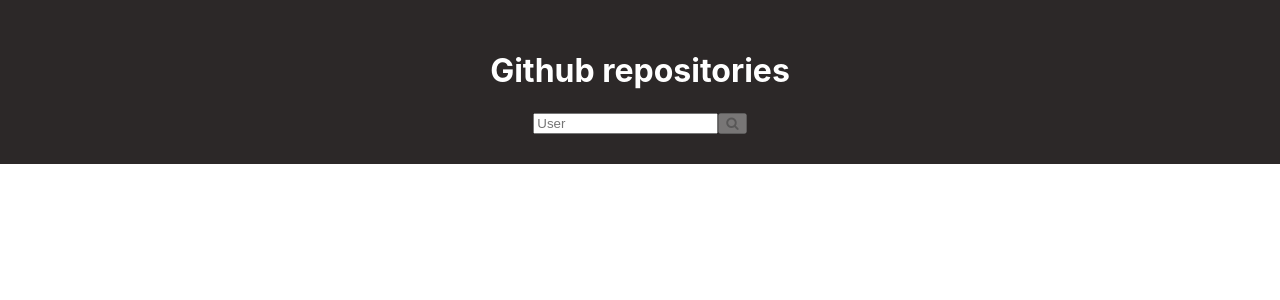
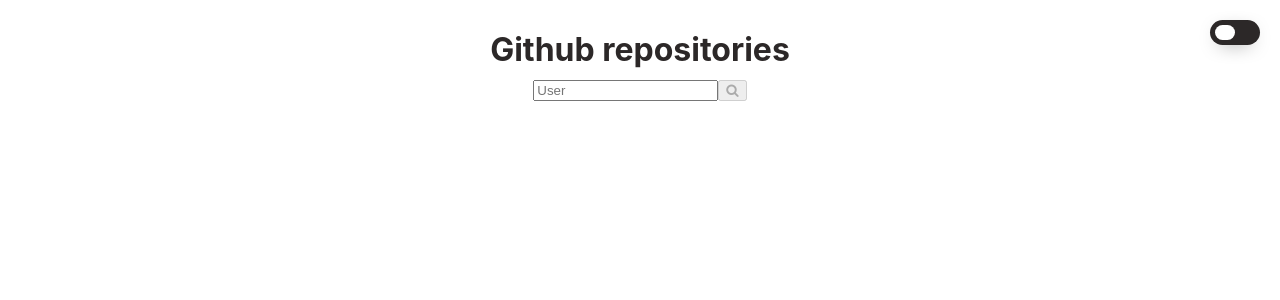
Before and after one commit to mark7dev/github_repositories, a React (Create React App) app: page / in a window 1280 px wide. Shown: the top 300 px of the page. Built offline with nearby package versions, Linux system fonts and the light colour scheme.

Commit message:
add dark mode

```diff
--- a/package.json
+++ b/package.json
@@ -7,6 +7,7 @@
     "@testing-library/react": "^9.5.0",
     "@testing-library/user-event": "^7.2.1",
     "axios": "^0.20.0",
+    "node-sass": "^4.14.1",
     "react": "^16.13.1",
     "react-dom": "^16.13.1",
     "react-scripts": "3.4.3"
--- a/src/App.css
+++ /dev/null
@@ -1,30 +0,0 @@
-.App {
-  text-align: center;
-}
-
-.container {
-  padding: 0px;
-}
-
-.title {
-  background-color: rgb(44, 40, 40);
-  color: white;
-  margin-top: 0;
-  padding: 30px;
-}
-
-a {
-  text-decoration:none;
-  color: rgb(55, 43, 226);
-}
-
-.data__container {
-  display: flex;
-  flex-direction: column;
-  align-items: center;
-  justify-content: center;
-}
-
-.error {
-  color: red;
-}
--- a/src/App.js
+++ b/src/App.js
@@ -1,9 +1,9 @@
-import React, {useState} from 'react';
+import React, { useState, useEffect } from 'react';
 import axios from 'axios';
 import SearchBar from './components/SearchBar';
 import Repos from './components/Repos';
 import Spinner from './components/Spinner';
-import './App.css';
+import './App.scss';
 
 function App() {
 
@@ -13,6 +13,7 @@
   const [loading, setLoading] = useState(false);
   const [error, setError] = useState(Boolean);
   const [errorMessage, setErrorMessage] = useState('');
+  const [darkMode, setDarkMode] = useState(false);
 
   const getRepos = user => {
     setLoading(true);
@@ -48,15 +49,35 @@
     setUserData(null);
   }
 
+  useEffect(() => {
+    const body = document.body
+    const toggle = document.querySelector('.toggle-inner')
+
+    if( darkMode === true ) {
+      body.classList.add('dark-mode')
+      toggle.classList.add('toggle-active')
+    } else {
+      body.classList.remove('dark-mode')
+      toggle.classList.remove('toggle-active')
+    }
+  }, [darkMode])
+
   return (
     <div className="App">
-      <div className="container">
-          <div className="title">
+      <div className="toogle__container">
+        <div
+          id="toggle"
+          onClick={() => darkMode === false ? setDarkMode(true) : setDarkMode(false)}
+        >
+          <div className="toggle-inner"/>
+        </div>
+      </div>
+      <header className="title__container">
         <h1>Github repositories</h1>
         <SearchBar
           getRepos={getRepos}
         />
-          </div>
+      </header>
       <div className="data__container">
         {loading ? <Spinner /> : null}
         { error ?
@@ -79,7 +100,6 @@
         />
       </div>
     </div>
-    </div>
   );
 }
 
--- /dev/null
+++ b/src/App.scss
@@ -0,0 +1,85 @@
+.App {
+  text-align: center;
+  transition: background-color 0.2s ease-in;
+  background-color: white;
+  padding: 0px;
+}
+
+.toogle__container {
+  position: absolute;
+  top: 20px;
+  right: 20px;
+}
+
+.title__container {
+  margin-top: 0;
+  padding: 30px;
+
+  h1{
+    margin-bottom: 10px;
+  }
+}
+
+a {
+  text-decoration:none;
+  color: rgb(55, 43, 226);
+}
+
+.data__container {
+  display: flex;
+  flex-direction: column;
+  align-items: center;
+  justify-content: center;
+}
+
+.error {
+  color: red;
+}
+
+#toggle {
+  width: 50px;
+  display: flex;
+  padding: 5px;
+  background-color: rgb(44, 40, 40);
+  display: block;
+  border-radius: 1000px;
+  cursor: pointer;
+  box-shadow: 0px 5px 20px -10px #000000;
+  transition: background-color 0.2s ease-in;
+
+  .toggle-inner {
+    width: 20px;
+    height: 15px;
+    background-color: white;
+    border-radius: 1000px;
+    transition: margin-left 0.2s ease-in, background-color 0.2s ease-in;
+
+    &.toggle-active {
+      margin-left: 20px;
+    }
+  }
+}
+
+.dark-mode {
+  color: white;
+
+  .App {
+    background-color: rgb(44, 40, 40);
+  }
+
+  #toggle {
+    background-color: white;
+
+    .toggle-inner {
+      background-color: rgb(44, 40, 40);
+    }
+  }
+
+  a {
+    color: rgb(206, 197, 247);
+  }
+
+  .sk-circle .sk-child:before {
+    background-color: white;
+  }
+}
--- a/src/components/styles/Repos.css
+++ b/src/components/styles/Repos.css
@@ -5,8 +5,8 @@
 
 .repo__card {
     border: 1px solid rgb(169, 169, 245);
-    border-radius: 20px;
-    padding: 10px;
+    border-radius: 10px;
+    padding: 30px;
     margin: 20px 10px;
     display: flex;
     justify-content: space-between;
--- a/src/index.css
+++ b/src/index.css
@@ -1,3 +1,10 @@
+*,
+*:before,
+*:after {
+  box-sizing: border-box;
+  margin: 0;
+}
+
 body {
   margin: 0;
   font-family: -apple-system, BlinkMacSystemFont, 'Segoe UI', 'Roboto', 'Oxygen',
@@ -5,6 +12,8 @@
     sans-serif;
   -webkit-font-smoothing: antialiased;
   -moz-osx-font-smoothing: grayscale;
+  color: rgb(44, 40, 40);
+  transition: color 0.2s
 }
 
 code {
```
Also changed, not shown: src/logo.svg (deleted), 1 other file (tests, documents, lock files or other folders). Lines whose indentation alone changed are shown as unchanged.
